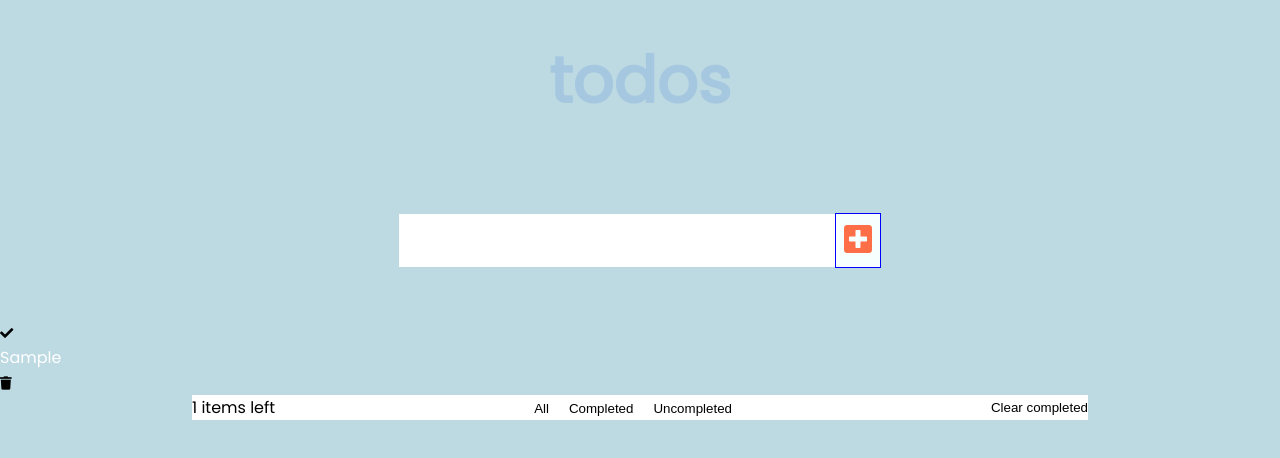
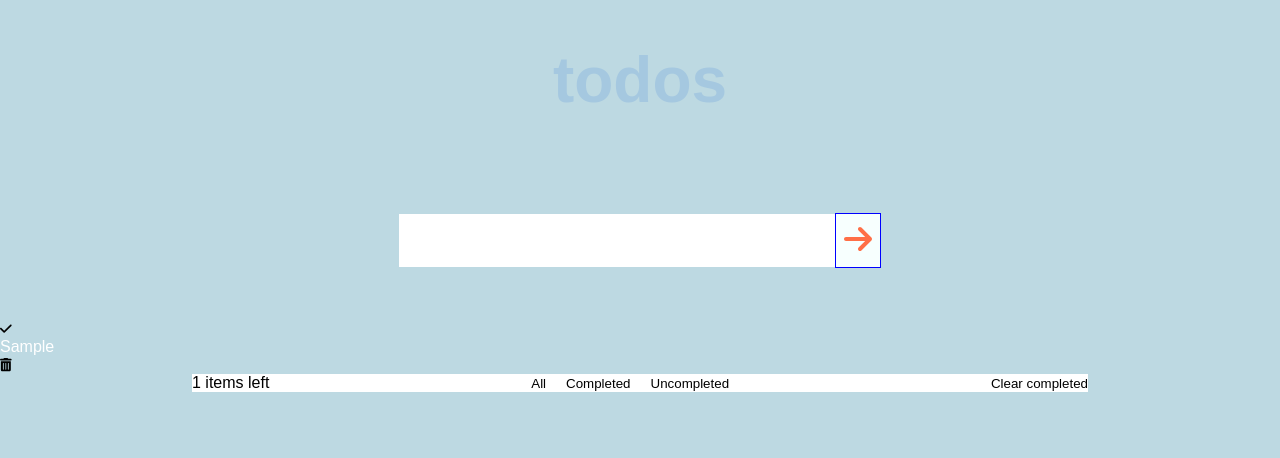
Before and after one commit to alxkho/todo-list, a React (Create React App) app: page / in a window 1280 px wide. Both pictures are taken after typing "Sample" into the empty fields and a click on the button 858 px from the left and 240 px from the top of the page. Shown: the top 458 px of the page. Built offline with nearby package versions, Linux system fonts and the light colour scheme.

Commit message:
add  font awesome react components

```diff
--- a/package.json
+++ b/package.json
@@ -3,6 +3,10 @@
   "version": "0.1.0",
   "private": true,
   "dependencies": {
+    "@fortawesome/fontawesome-svg-core": "^1.3.0-beta3",
+    "@fortawesome/free-regular-svg-icons": "^6.0.0-beta3",
+    "@fortawesome/free-solid-svg-icons": "^6.0.0-beta3",
+    "@fortawesome/react-fontawesome": "^0.1.16",
     "@testing-library/jest-dom": "^5.16.1",
     "@testing-library/react": "^12.1.2",
     "@testing-library/user-event": "^13.5.0",
--- a/public/index.html
+++ b/public/index.html
@@ -24,12 +24,6 @@
       work correctly both with client-side routing and a non-root public URL.
       Learn how to configure a non-root public URL by running `npm run build`.
     -->
-    <link href="https://fonts.googleapis.com/css?family=Poppins&display=swap"
-    rel="stylesheet"
-    />
-    <link rel="stylesheet"  href="https://cdnjs.cloudflare.com/ajax/libs/font-awesome/5.12.1/css/all.min.css"
-      integrity="sha256-mmgLkCYLUQbXn0B1SRqzHar6dCnv9oZFPEC1g1cwlkk=" crossorigin="anonymous"
-    />
     <title>React App</title>
   </head>
   <body>
--- a/src/components/Form/Form.js
+++ b/src/components/Form/Form.js
@@ -1,8 +1,11 @@
+import { faArrowRight } from "@fortawesome/free-solid-svg-icons";
+import { FontAwesomeIcon } from "@fortawesome/react-fontawesome";
 import react from "react";
 import './Form.css'
 
+
 const Form = (props) => {
-    const {inputText, setInputText, todos, setTodos, setStatus} = props;
+    const { inputText, setInputText, todos, setTodos, setStatus } = props;
     const inputTextHandler = (e) => {
         setInputText(e.target.value)
     }
@@ -10,7 +13,7 @@
     const submitTodoHandler = (e) => {
         e.preventDefault();
         setTodos([
-            ...todos, {text: inputText, completed: false, id: Math.random() * 1000} //исправить - формировать уникальные айди
+            ...todos, { text: inputText, completed: false, id: Math.random() * 1000 } //исправить - формировать уникальные айди
         ]);
         setInputText("");
     }
@@ -23,8 +26,8 @@
     return (
         <form>
             <input value={inputText} onChange={inputTextHandler} type='text' className="todo-input" />
-            <button onClick={submitTodoHandler} className="todo-button" type="submit">
-                <i className="fas fa-plus-square" />
+            <button onClick={submitTodoHandler} className="submit-btn" type="submit">
+                <FontAwesomeIcon icon={faArrowRight} />
             </button>
         </form>
     );
--- a/src/components/Todo/Todo.js
+++ b/src/components/Todo/Todo.js
@@ -1,13 +1,17 @@
 import react from "react";
+import './Todo.css'
+import { FontAwesomeIcon } from "@fortawesome/react-fontawesome";
+import { faCheck, faTrashCan } from "@fortawesome/free-solid-svg-icons";
 
 const Todo = (props) => {
-    const {todo, todos, setTodos} = props;
+    const { todo, todos, setTodos } = props;
 
     const deleteHandler = () => {
         setTodos(todos.filter(el => el.id !== todo.id))
     }
 
-    const completeHandler = () => {
+    const completeHandler = (e) => {
+        e.preventDefault();
         setTodos(todos.map(item => {
             if (item.id === todo.id) {
                 return {
@@ -22,13 +26,15 @@
 
     return (
         <div className="todo">
-                        {/* <input type='checkbox' className="check" /> */}
-
-            <button className="complete-btn" onClick={completeHandler}><i className={todo.completed ? "fas fa-check" : "fas fa-check"}/></button>
+            {/* <input type='checkbox' className="check" /> */}
+            <button className="complete-btn" onClick={completeHandler}>
+                <FontAwesomeIcon icon={faCheck} />                </button>
             <li className={`todo-item ${todo.completed ? "completed" : ""}`}>
                 {todo.text}
             </li>
-            <button className="trash-btn" onClick={deleteHandler}><i className="fas fa-trash"/></button>
+            <button className="trash-btn" onClick={deleteHandler}>
+                <FontAwesomeIcon icon={faTrashCan} />
+            </button>
         </div>
     );
 }
```
Also changed, not shown: 1 other file (tests, documents, lock files or other folders).
